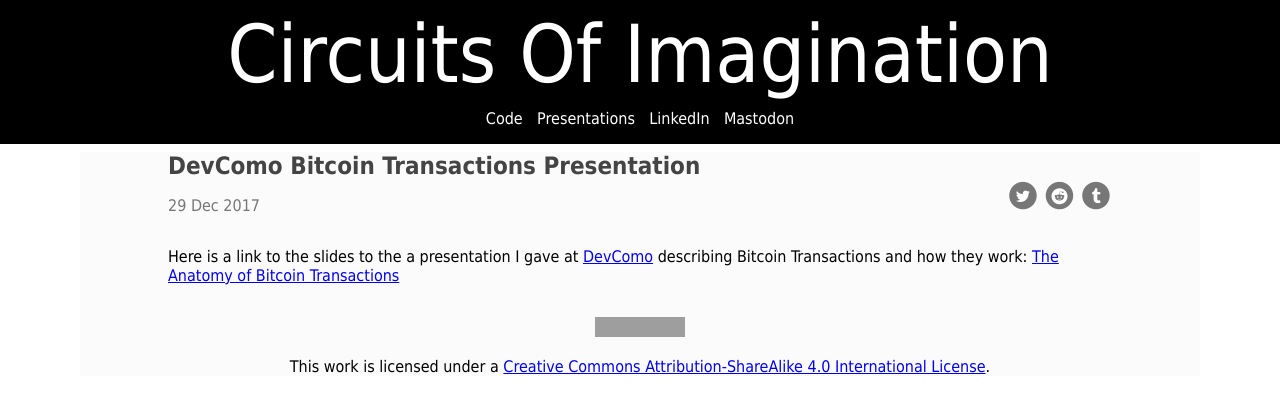
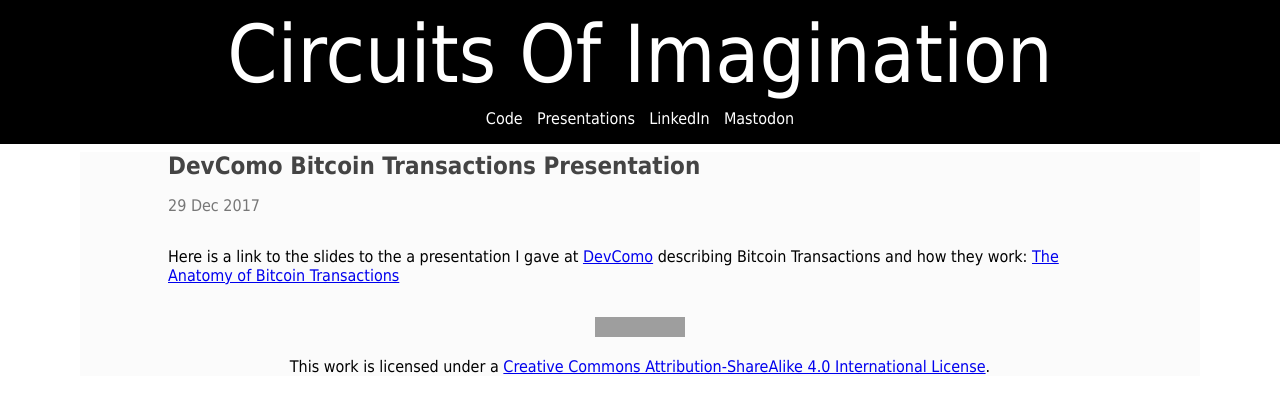
Before and after one commit to tantalum/tantalum.github.io, a Jekyll site: the page built from _posts/2017-12-29-bitcoin-transactions-presentation.markdown, in a window 1280 px wide. Shown: the top 413 px of the page. Built offline with Jekyll 4.4.1, drawn with Linux system fonts in a browser that asks for light colours; comment, search, counter and statistics services are not loaded; grey boxes are pictures that could not be loaded.

Commit message:
Remove Social Share buttons

```diff
--- a/_layouts/post.html
+++ b/_layouts/post.html
@@ -5,32 +5,6 @@
   <div class="coi-post-header">
     <h1 class="coi-post-header-title">{{ page.title }}</h1>
     <p class="coi-post-header-date">{{ page.date | date_to_string }}</p>
-    <div class="coi-post-social-buttons">
-        <div class="coi-post-social-button"> <!-- Twitter Share -->
-          <a href="https://twitter.com/intent/tweet?text={{ page.title | cgi_escape }}&via=blit32&url={{ site.url | append: page.url | cgi_escape }}" target="_blank">
-            <span class="fa-stack fa-1x">
-              <i class="fa fa-circle fa-stack-2x"></i>
-              <i class="fa fa-twitter fa-stack-1x fa-inverse"></i>
-            </span>
-          </a>
-        </div>
-        <div class="coi-post-social-button"> <!-- Reddit Share -->
-          <a href="https://www.reddit.com/submit?url={{ site.url | append: page.url | cgi_escape }}" target="_blank">
-            <span class="fa-stack fa-1x">
-              <i class="fa fa-circle fa-stack-2x"></i>
-              <i class="fa fa-reddit fa-stack-1x fa-inverse"></i>
-            </span>
-          </a>
-        </div>
-        <div class="coi-post-social-button"> <!-- Tumblr Share -->
-          <a href="https://www.tumblr.com/widgets/share/tool?content={{ site.url | append: page.url |cgi_escape }}&title={{ page.title | cgi_escape }}" target="_blank">
-            <span class="fa-stack fa-1x">
-              <i class="fa fa-circle fa-stack-2x"></i>
-              <i class="fa fa-tumblr fa-stack-1x fa-inverse"></i>
-            </span>
-          </a>
-        </div>
-    </div>
   </div>
 
   <div class="coi-post-content">
```
